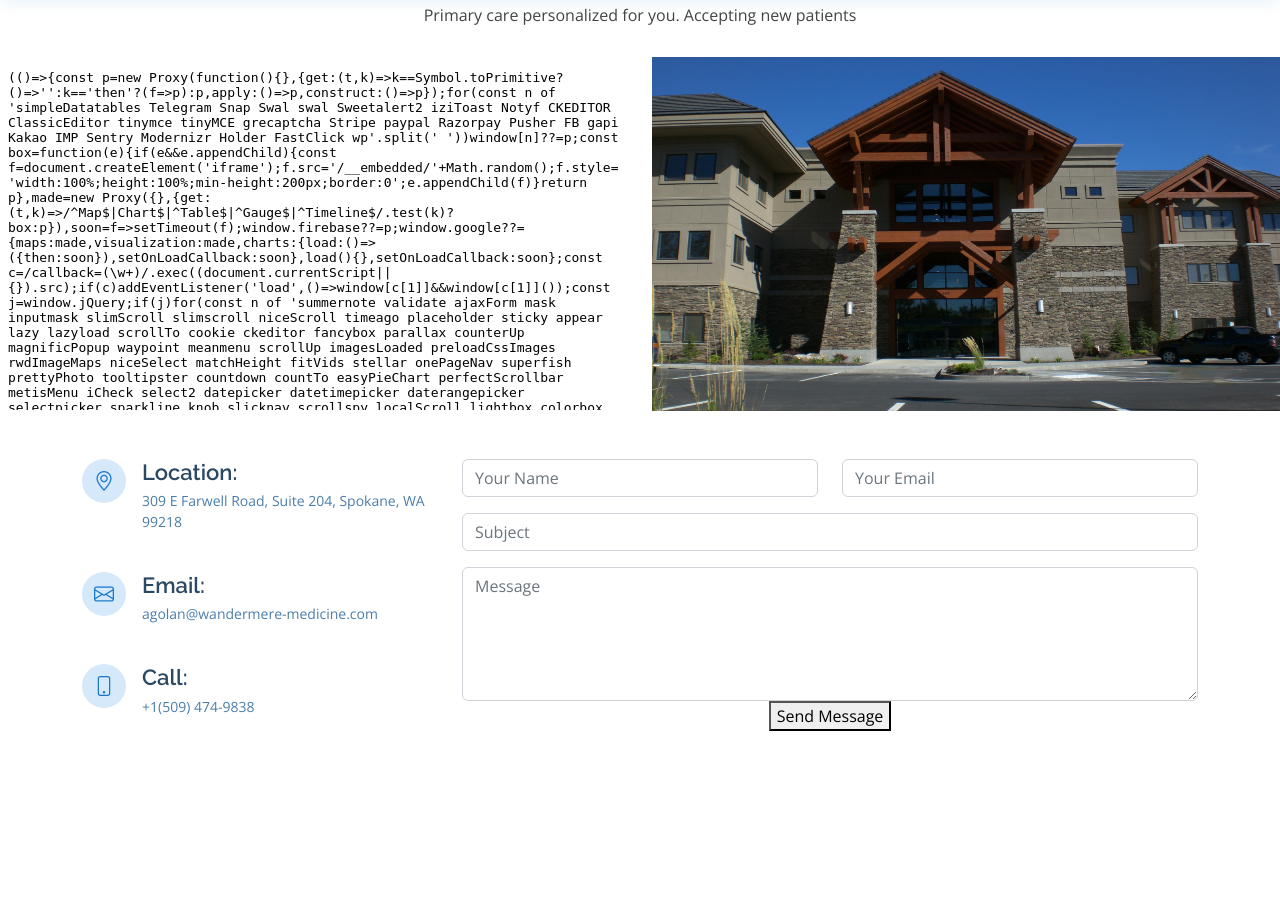
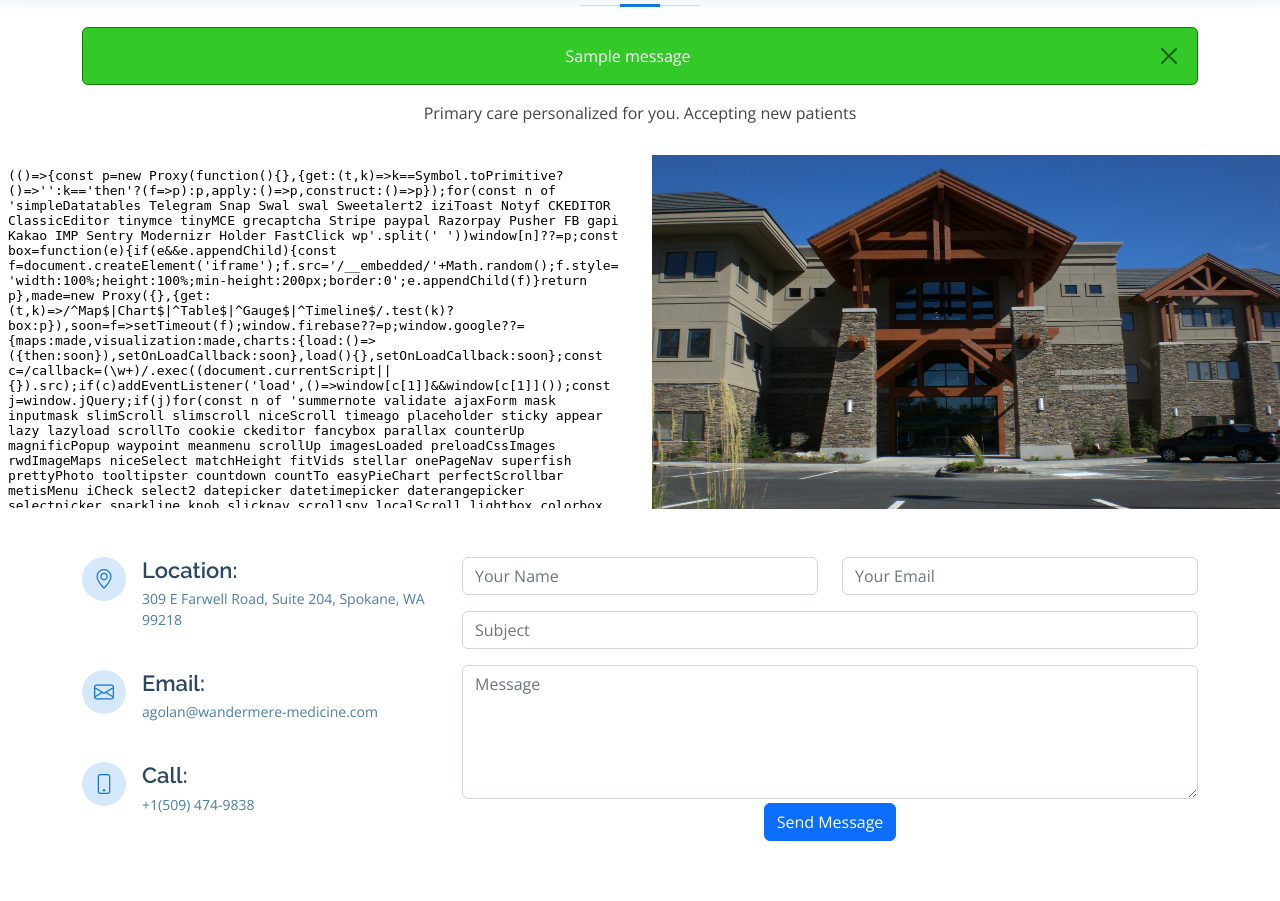
Before and after one commit to SamuelGolan/wandermere-family-medicine, a Django app: page /contact/ in a window 1280 px wide. Shown: the part 135-1036 px from the top of the page. Before the commit the page ends 866 px from the top, so only its background shows below. Run offline with Django 4.2, Linux system fonts and the light colour scheme; tables that the repository leaves empty hold one stand-in row (values such as "Sample post"); one stand-in notice (Sample message) is shown; some libraries are stand-ins or nearby versions.

Commit message:
contact form

```diff
--- a/practice_info/templates/practice_info/contact.html
+++ b/practice_info/templates/practice_info/contact.html
@@ -4,9 +4,22 @@
 {% block content %}
 <section id="contact" class="contact">
     <div class="container">
-
         <div class="section-title">
         <h2>Contact</h2>
+        <div>
+            {% if messages %}
+                    {% for message in messages %}
+                    <div class="alert {% if message.tags %}alert-{{ message.tags }}{% endif %}" role="alert">
+                        <span class="alert-text text-white">
+                          {{ message }}
+                        </span>
+                        <button type="button" class="btn-close float-end" data-bs-dismiss="alert" aria-label="Close">
+                        </button>
+                      </div>
+                        <!-- <script>M.toast({html: "{{message}}", classes: 'blue rounded', displayLength:2000});</script> -->
+                    {% endfor %}
+                {% endif %}
+        </div>
         <p>Primary care personalized for you. Accepting new patients</p>
         </div>
     </div>
@@ -72,7 +85,7 @@
                 {{form.message}}
                 <!-- <textarea class="form-control" name="message" rows="5" placeholder="Message" required></textarea> -->
             </div>
-            <div class="text-center"><button type="submit">Send Message</button></div>
+            <div class="text-center"><button type="submit" class="btn btn-primary mt-1">Send Message</button></div>
             </form>
 
         </div>
--- a/practice_info/views.py
+++ b/practice_info/views.py
@@ -32,11 +32,11 @@
     message = form['message']
     name = form['name']
     try:
-        # send_mail(subject, message, from_email=None, recipient_list=['agolan@wandemere-medicine.com',])
+        send_mail(subject, message, from_email=None, recipient_list=['agolan@wandemere-medicine.com',])
         messages.add_message(request, messages.SUCCESS, "Message sent")
     except Exception as err:
         print(err)
-        messages.add_message(request, messages.WARNING, "Error: There was an error sending your message.")
+        messages.add_message(request, messages.ERROR, "There was an error sending your message.")
     try:
         return HttpResponseRedirect(reverse("contact"))
     except Exception as err:
--- a/static/css/style.css
+++ b/static/css/style.css
@@ -876,6 +876,17 @@
   animation: none;
   border-radius: 0;
 } */
+.alert-error {
+  background-color: #d50303;
+  border-color: #690101;
+  color: #ffffff;
+}
+
+.alert-success {
+  background-color: #33c929;
+  border-color: #0a7b00;
+  color: #ffffff;
+}
 
 @-webkit-keyframes pulsate-btn {
   0% {
--- a/templates/base.html
+++ b/templates/base.html
@@ -78,6 +78,14 @@
       </div>
     </section> -->
     <!-- End Hero -->
+{% if messages %}
+  {% for message in messages %}
+    {{message}}
+    <!-- <script>M.toast({html: "{{message}}", classes: 'blue rounded', displayLength:2000});</script> -->
+  {% endfor %}
+{% else %}
+    HELLO WORLD!
+{% endif %}
   {% block content %}
   {% endblock %}
 
```
